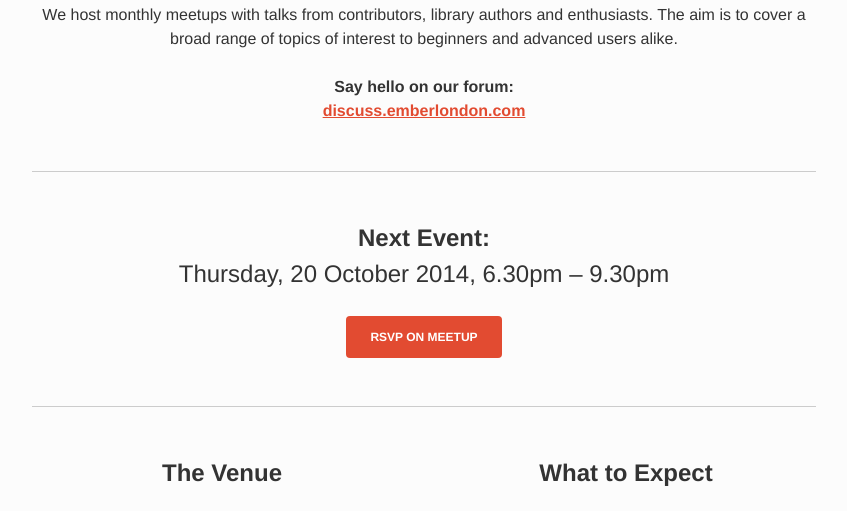
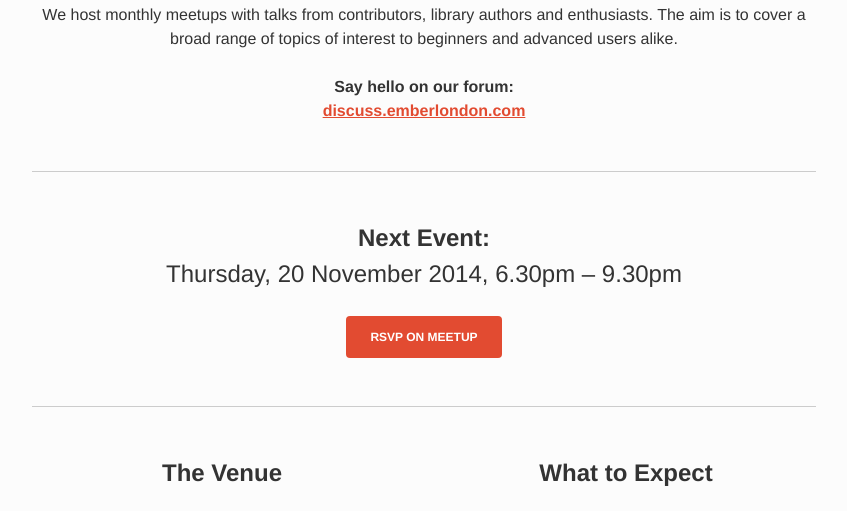
Before and after one commit to emberlondon/emberlondon.github.io, a Jekyll site: the page built from index.html, in a window 1280 px wide and 900 px high, scrolled down 500 px, cut to the strip 0-511 px from the top of the window. Shown: the whole strip, without its empty margins (216-1063 px from the left). Built offline with Jekyll 4.4.1, drawn with Linux system fonts in a browser that asks for light colours; nearby versions of some CDN libraries.

Commit message:
Update next-event.yml

```diff
--- a/_data/next-event.yml
+++ b/_data/next-event.yml
@@ -1,4 +1,4 @@
-date: Thursday, 20 October 2014
+date: Thursday, 20 November 2014
 time: 6.30pm – 9.30pm
 datetime_aria: Thursday, twentieth of November, two-thousand and fourteen, six thirty pm to nine thirty pm.
 location: Eden House, 8 Spital Square, London E1 6DU
```
